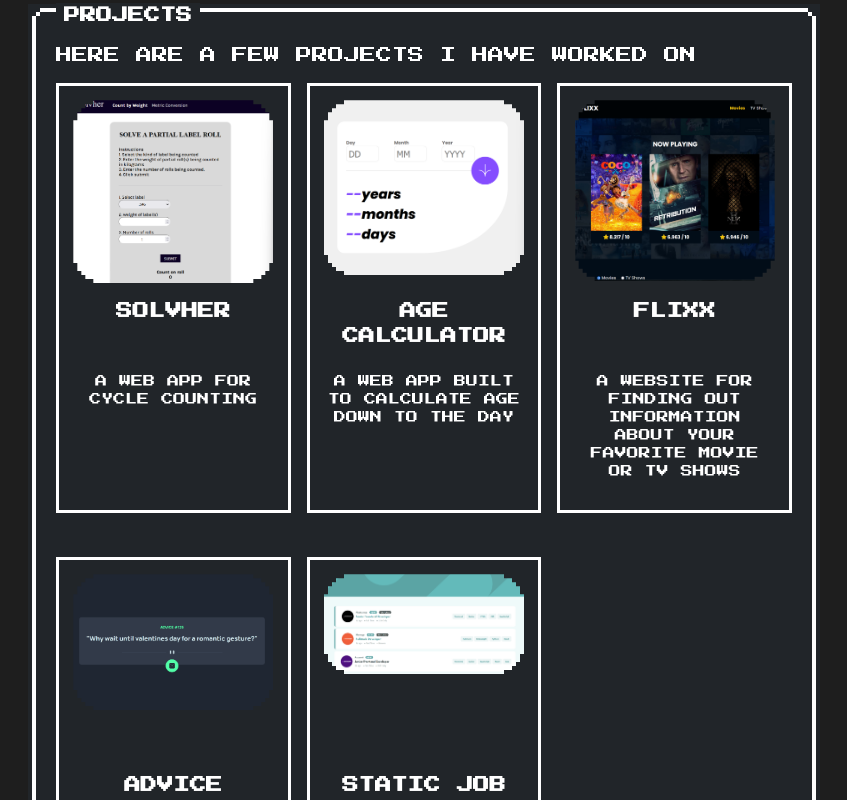
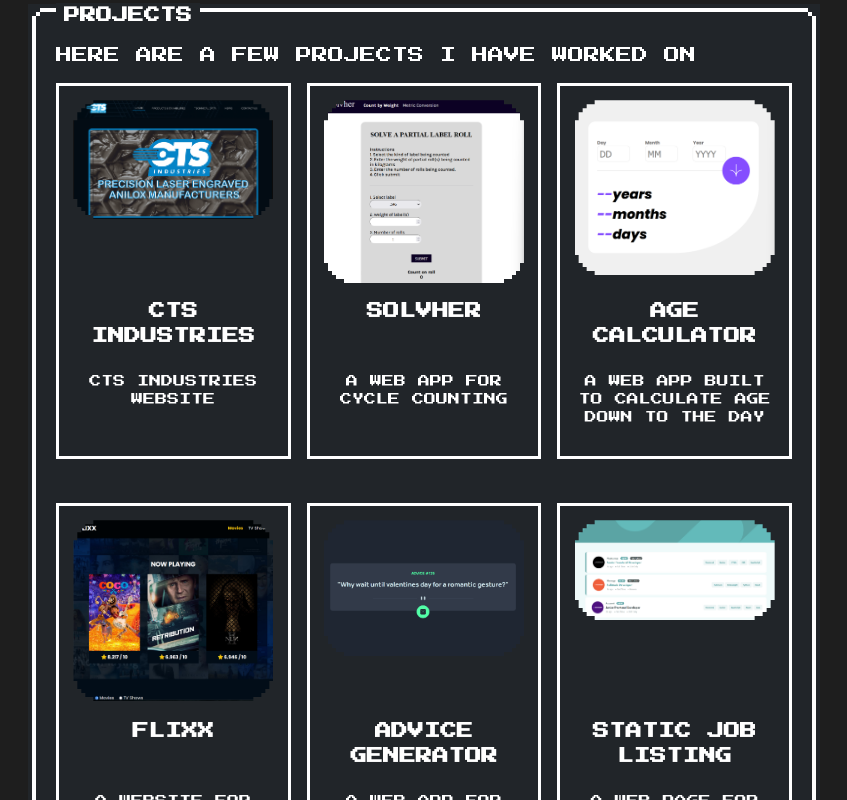
Before and after one commit to dangero1990/portfolio-site-react-, a React (Create React App) app: page /projects in a window 1280 px wide. Shown: the whole page, without its empty margins (216-1063 px from the left). Built offline with nearby package versions, Linux system fonts and the light colour scheme.

Commit message:
added new project

```diff
--- a/src/pages/Projects.js
+++ b/src/pages/Projects.js
@@ -6,6 +6,7 @@
 import flixx from '../assets/flixx.png';
 import staticJobListing from '../assets/staticJobListing.png';
 import adviceGenerator from '../assets/adviceGenerator.png';
+import ctsIndustries from '../assets/ctsIndustries.png'
 import MuteButton from '../components/MuteButton';
 
 function Projects() {
@@ -16,6 +17,12 @@
       <p>{text}</p>
       <MuteButton />
       <div className='card-grid'>
+        <Card
+          img={ctsIndustries}
+          header='CTS Industries'
+          description='CTS industries website'
+          link='https://www.ctsindustries.com'
+        />
         <Card
           img={solver}
           header='solvher'
```
Also changed, not shown: src/assets/ctsIndustries.png (added).
